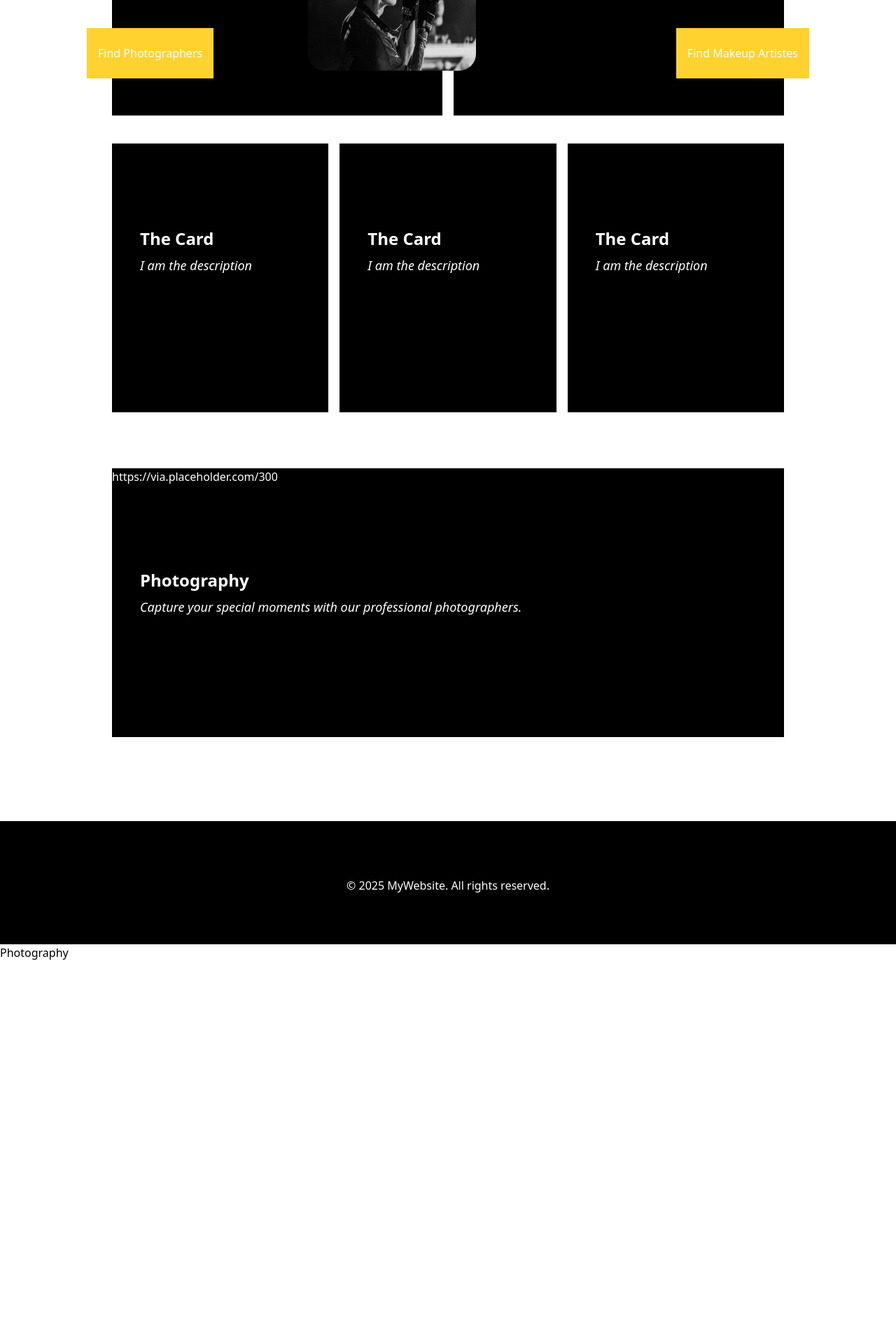
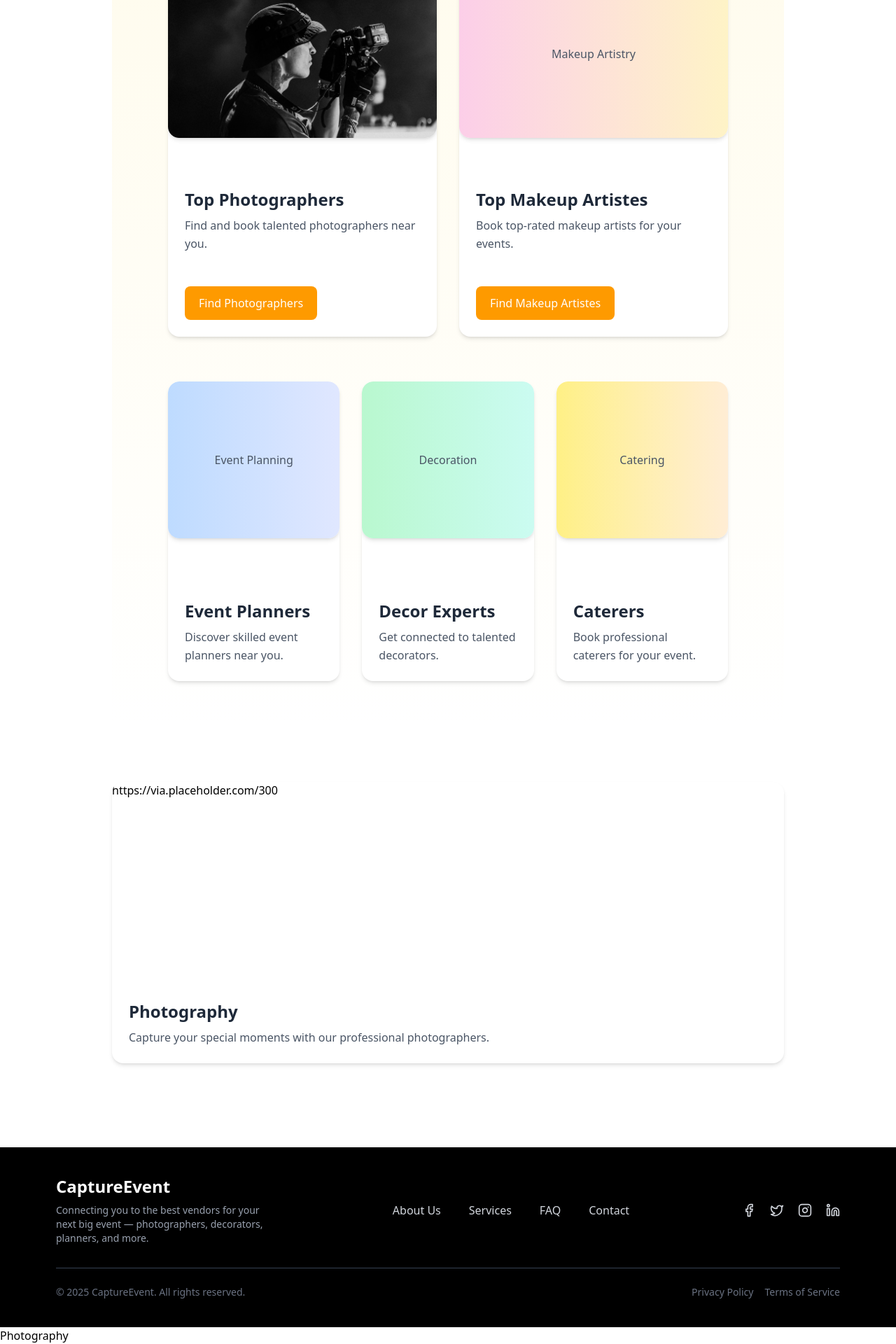
Before and after one commit to Jessica-Agorye/CaptureEvent, a React (Vite) app: page / in a window 1280 px wide. Shown: the part 823-2743 px from the top of the page at 70% size. Before the commit the page ends 2196 px from the top, so only its background shows below. Built offline with nearby package versions, Linux system fonts and the light colour scheme.

Commit message:
changed look of the about section

```diff
--- a/package.json
+++ b/package.json
@@ -11,6 +11,7 @@
   },
   "dependencies": {
     "@tailwindcss/vite": "^4.1.11",
+    "lucide-react": "^0.552.0",
     "react": "^19.1.1",
     "react-dom": "^19.1.1",
     "react-router-dom": "^7.9.4",
--- a/src/components/Cards.tsx
+++ b/src/components/Cards.tsx
@@ -5,25 +5,30 @@ type CardProps = {
   button?: React.ReactNode;
 };
 
-const DoubleCards: React.FC<CardProps> = ({
-  imageUrl,
-  title,
-  description,
-  button,
-}) => {
+const Cards: React.FC<CardProps> = ({ imageUrl, title, description, button }) => {
   return (
-    <>
-      <div>
-        <div className=" bg-black text-white w-full h-96 ">
-          {imageUrl}
-          <p className="text-2xl font-bold pl-10 pt-30">{title}</p>
-          <p className="text-lg pl-10 mt-2 italic">{description}</p>
+    <div className="bg-white rounded-2xl shadow-md hover:shadow-xl transition-all duration-300 overflow-hidden flex flex-col h-full">
+      {/* Image Section */}
+      <div className="w-full h-56 sm:h-64 lg:h-72 overflow-hidden">
+        {imageUrl}
+      </div>
 
-          {button}
+      {/* Content Section */}
+      <div className="flex flex-col justify-between flex-1 p-6 text-center sm:text-left">
+        <div>
+          <h3 className="text-xl sm:text-2xl font-semibold text-gray-800 mb-2">
+            {title}
+          </h3>
+          <p className="text-gray-600 text-sm sm:text-base leading-relaxed">
+            {description}
+          </p>
         </div>
+
+        {/* Optional Button */}
+        {button && <div className="mt-6">{button}</div>}
       </div>
-    </>
+    </div>
   );
 };
 
-export default DoubleCards;
+export default Cards;
--- a/src/components/NavMenu.tsx
+++ b/src/components/NavMenu.tsx
@@ -1,72 +1,78 @@
 import { useState } from "react";
+import { Menu, X } from "lucide-react"; // optional for icons, install with: npm i lucide-react
 
 const NavMenu = () => {
   const [isOpen, setIsOpen] = useState(false);
 
-  const toggleMenu = () => {
-    setIsOpen(!isOpen);
-  };
+  const toggleMenu = () => setIsOpen(!isOpen);
 
   return (
-    <nav className="mt-10 ">
-      <div className=" justify-between flex md:justify-around p-4">
-        <div className="text-2xl font-bold">CaptureEvent</div>
-        <div className="hidden md:flex  ">
-          {" "}
+    <nav className="bg-white shadow-md">
+      <div className="flex items-center justify-between px-6 py-4 md:px-10">
+        {/* Logo */}
+        <div className="text-2xl font-bold text-amber-800">CaptureEvent</div>
+
+        {/* Search Input (visible only on md and up) */}
+        <div className="hidden md:flex">
           <input
             type="text"
-            className=" pl-2 border-2 border-amber-800 rounded-xl h-[30px] w-[350px]"
+            className="pl-2 border-2 border-amber-800 rounded-xl h-[35px] w-[300px] md:w-[350px] focus:outline-none"
             placeholder="Find vendors"
           />
         </div>
-        <div className="flex">
-          <ul className=" hidden text-lg md:flex gap-6">
-            <li>About Us</li>
-            <li>Services</li>
-            <li>FAQ</li>
-            <li></li>
+
+        {/* Desktop Menu */}
+        <div className="hidden md:flex items-center gap-8">
+          <ul className="flex gap-6 text-lg">
+            <li className="cursor-pointer hover:text-amber-800">About Us</li>
+            <li className="cursor-pointer hover:text-amber-800">Services</li>
+            <li className="cursor-pointer hover:text-amber-800">FAQ</li>
           </ul>
 
           <div className="flex gap-4">
-            {" "}
-            <button className="bg-black text-white px-6 rounded-lg">
-              Sign Up{" "}
+            <button className="bg-black text-white px-5 py-1.5 rounded-lg hover:bg-gray-800">
+              Sign Up
             </button>
-            <button className="bg-slate-700 text-white px-6 rounded-lg">
+            <button className="bg-slate-700 text-white px-5 py-1.5 rounded-lg hover:bg-slate-600">
               Sign In
             </button>
           </div>
+        </div>
 
-          {isOpen && (
-            <div>
-              <button onClick={toggleMenu} className="md:hidden">
-                Hamburger
+        {/* Hamburger Menu Button (mobile only) */}
+        <div className="md:hidden">
+          <button onClick={toggleMenu}>
+            {isOpen ? <X size={28} /> : <Menu size={28} />}
           </button>
         </div>
-          )}
       </div>
-        {/* Add hmaburger menu here */}
 
-        {/* For Mobile View */}
+      {/* Mobile Dropdown Menu */}
+      {isOpen && (
+        <div className="md:hidden bg-amber-50 px-6 py-4 space-y-4 transition-all duration-300 ease-in-out">
+          <ul className="flex flex-col gap-3 text-lg">
+            <li className="cursor-pointer hover:text-amber-800">About Us</li>
+            <li className="cursor-pointer hover:text-amber-800">Services</li>
+            <li className="cursor-pointer hover:text-amber-800">FAQ</li>
+          </ul>
 
-        {!isOpen && (
-          <div className="bg-red-300  md:hidden">
-            <button onClick={toggleMenu}>Close</button>
-            <p>lorem</p>
-            <p>lorem</p>
+          {/* Search bar for mobile */}
+          <input
+            type="text"
+            className="w-full pl-2 border-2 border-amber-800 rounded-xl h-[35px] focus:outline-none"
+            placeholder="Find vendors"
+          />
 
-            <div className="flex gap-4">
-              {" "}
-              <button className="bg-black text-white px-4 rounded-2xl">
-                Sign Up{" "}
+          <div className="flex flex-col sm:flex-row gap-3 pt-3">
+            <button className="bg-black text-white px-5 py-2 rounded-lg hover:bg-gray-800">
+              Sign Up
             </button>
-              <button className="bg-slate-700 text-white px-4 rounded-2xl">
+            <button className="bg-slate-700 text-white px-5 py-2 rounded-lg hover:bg-slate-600">
               Sign In
             </button>
           </div>
         </div>
       )}
-      </div>
     </nav>
   );
 };
--- a/src/layout/AboutSection.tsx
+++ b/src/layout/AboutSection.tsx
@@ -1,61 +1,92 @@
 import Cards from "../components/Cards";
-import Photgrapher from "../assets/images/photographer.jpg";
+import Photographer from "../assets/images/photographer.jpg";
 import { useNavigate } from "react-router-dom";
 
 const AboutSection = () => {
   const navigate = useNavigate();
+
   return (
-    <>
-      <div className=" relative grid grid-cols-2 mb-10 gap-4">
+    <section className="bg-gradient-to-b from-amber-50 to-white px-4 sm:px-8 lg:px-20 py-16">
+      {/* Header */}
+      <div className="text-center mb-12">
+        <h2 className="text-3xl md:text-4xl font-bold text-gray-800 mb-3">
+          Explore Top Event Vendors
+        </h2>
+        <p className="text-gray-600 max-w-2xl mx-auto text-sm md:text-base">
+          CaptureEvent helps you connect with trusted professionals for your
+          special day — from photographers to makeup artists and event planners.
+        </p>
+      </div>
+
+      {/* === First Row (Two Cards) === */}
+      <div className="grid grid-cols-1 sm:grid-cols-2 gap-8 mb-16">
         <Cards
           title="Top Photographers"
           imageUrl={
             <img
-              src={Photgrapher}
+              src={Photographer}
               alt="photographer"
-              className="h-60 w-60 flex-shrink-0 absolute left-70 rounded-3xl top-20"
+              className="h-60 w-full object-cover rounded-2xl shadow-md hover:scale-105 transition-transform duration-300"
             />
           }
-          description="Find a photographer near you"
+          description="Find and book talented photographers near you."
           button={
             <button
               onClick={() => navigate("/find-photographers")}
-              className="absolute cursor-pointer bottom-9 -left-9  py-6 px-4 bg-amber-300 text-white animate-bounce"
+              className="mt-6 py-3 px-5 bg-amber-500 text-white font-medium rounded-lg hover:bg-amber-600 transition-all duration-200 w-full sm:w-auto"
             >
               Find Photographers
             </button>
           }
         />
+
         <Cards
           title="Top Makeup Artistes"
-          imageUrl=""
-          description="I am the description two"
+          imageUrl={
+            <div className="h-60 w-full bg-gradient-to-r from-pink-200 to-amber-100 rounded-2xl shadow-md hover:scale-105 transition-transform duration-300 flex items-center justify-center text-gray-600 font-medium">
+              Makeup Artistry
+            </div>
+          }
+          description="Book top-rated makeup artists for your events."
           button={
-            <button className="absolute bottom-9 -right-9  py-6 px-4 bg-amber-300 text-white animate-bounce">
+            <button className="mt-6 py-3 px-5 bg-amber-500 text-white font-medium rounded-lg hover:bg-amber-600 transition-all duration-200 w-full sm:w-auto">
               Find Makeup Artistes
             </button>
           }
         />
       </div>
 
-      <div className=" grid grid-cols-3 mb-10 gap-4 ">
+      {/* === Second Row (Three Cards) === */}
+      <div className="grid grid-cols-1 sm:grid-cols-2 lg:grid-cols-3 gap-8">
         <Cards
-          title="The Card"
-          imageUrl=""
-          description="I am the description"
+          title="Event Planners"
+          imageUrl={
+            <div className="h-56 w-full bg-gradient-to-r from-blue-200 to-indigo-100 rounded-2xl shadow-md hover:scale-105 transition-transform duration-300 flex items-center justify-center text-gray-600 font-medium">
+              Event Planning
+            </div>
+          }
+          description="Discover skilled event planners near you."
         />
         <Cards
-          title="The Card"
-          imageUrl=""
-          description="I am the description"
+          title="Decor Experts"
+          imageUrl={
+            <div className="h-56 w-full bg-gradient-to-r from-green-200 to-teal-100 rounded-2xl shadow-md hover:scale-105 transition-transform duration-300 flex items-center justify-center text-gray-600 font-medium">
+              Decoration
+            </div>
+          }
+          description="Get connected to talented decorators."
         />
         <Cards
-          title="The Card"
-          imageUrl=""
-          description="I am the description"
+          title="Caterers"
+          imageUrl={
+            <div className="h-56 w-full bg-gradient-to-r from-yellow-200 to-orange-100 rounded-2xl shadow-md hover:scale-105 transition-transform duration-300 flex items-center justify-center text-gray-600 font-medium">
+              Catering
+            </div>
+          }
+          description="Book professional caterers for your event."
         />
       </div>
-    </>
+    </section>
   );
 };
 
--- a/src/layout/Footer.tsx
+++ b/src/layout/Footer.tsx
@@ -1,14 +1,69 @@
+import { Facebook, Twitter, Instagram, Linkedin } from "lucide-react"; // install if not added: npm i lucide-react
+
 const Footer = () => {
   return (
-    <>
-      <footer className="bg-black text-white h-44 py-20 mt-20 ">
-        <div className="container mx-auto text-center">
+    <footer className="bg-black text-gray-300 py-10 mt-20">
+      <div className="container mx-auto px-6 md:px-12 lg:px-20">
+        {/* Top Section */}
+        <div className="flex flex-col md:flex-row justify-between items-start md:items-center gap-10 border-b border-gray-700 pb-8">
+          {/* Brand / About */}
+          <div>
+            <h2 className="text-2xl font-bold text-white mb-2">CaptureEvent</h2>
+            <p className="max-w-xs text-gray-400 text-sm">
+              Connecting you to the best vendors for your next big event —
+              photographers, decorators, planners, and more.
+            </p>
+          </div>
+
+          {/* Links */}
+          <div className="grid grid-cols-2 gap-6 md:flex md:gap-10">
+            <a href="#" className="hover:text-amber-400 transition-colors">
+              About Us
+            </a>
+            <a href="#" className="hover:text-amber-400 transition-colors">
+              Services
+            </a>
+            <a href="#" className="hover:text-amber-400 transition-colors">
+              FAQ
+            </a>
+            <a href="#" className="hover:text-amber-400 transition-colors">
+              Contact
+            </a>
+          </div>
+
+          {/* Social Icons */}
+          <div className="flex gap-5">
+            <a href="#" className="hover:text-amber-400 transition-colors">
+              <Facebook size={20} />
+            </a>
+            <a href="#" className="hover:text-amber-400 transition-colors">
+              <Twitter size={20} />
+            </a>
+            <a href="#" className="hover:text-amber-400 transition-colors">
+              <Instagram size={20} />
+            </a>
+            <a href="#" className="hover:text-amber-400 transition-colors">
+              <Linkedin size={20} />
+            </a>
+          </div>
+        </div>
+
+        {/* Bottom Section */}
+        <div className="flex flex-col md:flex-row justify-between items-center text-center md:text-left pt-6 text-sm text-gray-500">
           <p>
-            &copy; {new Date().getFullYear()} MyWebsite. All rights reserved.
+            &copy; {new Date().getFullYear()} CaptureEvent. All rights reserved.
           </p>
+          <div className="flex gap-4 mt-2 md:mt-0">
+            <a href="#" className="hover:text-gray-300">
+              Privacy Policy
+            </a>
+            <a href="#" className="hover:text-gray-300">
+              Terms of Service
+            </a>
+          </div>
         </div>
-      </footer>
-    </>
+      </div>
+    </footer>
   );
 };
 
```
Also changed, not shown: 1 other file (tests, documents, lock files or other folders). Lines whose indentation alone changed are shown as unchanged.
